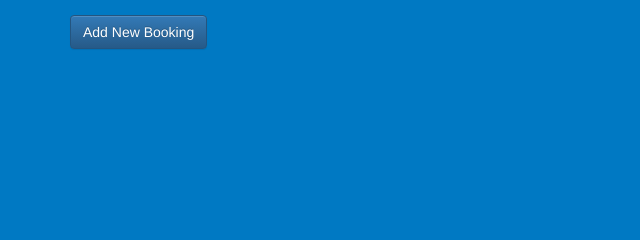
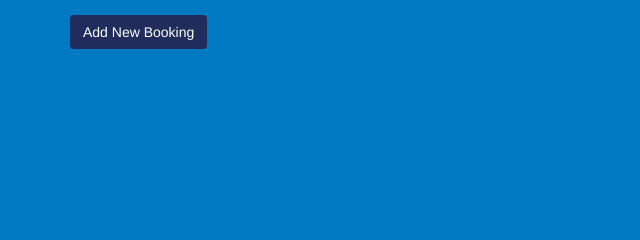
Before and after one commit to pratity4samutpada/TechcodeBooker, a Django app: template techcodebooker/roombooker/templates/communitymanager/bookings.html in a window 1280 px wide. Shown: the part 240-480 px from the top of the page, without its empty margins (0-640 px from the left). Run offline with Django 3.2, Linux system fonts and the light colour scheme; the template is opened without the code that fills it, so the values that code supplies are empty; some libraries are stand-ins or nearby versions.

Commit message:
changed add new buttons to darker blue

```diff
--- a/techcodebooker/roombooker/static/css/dashboard.css
+++ b/techcodebooker/roombooker/static/css/dashboard.css
@@ -114,3 +114,12 @@ button.delete, button.save{
 div.save-delete-container {
     display: inline-block;
 }
+
+.add-new {
+    background-color: rgba(31, 44, 92, 1);
+    color: white;
+}
+
+.add-new:hover {
+    color: white;
+}
--- a/techcodebooker/roombooker/templates/communitymanager/bookings.html
+++ b/techcodebooker/roombooker/templates/communitymanager/bookings.html
@@ -40,7 +40,7 @@
                     </table>
                     <div>
                         <a href="{% url 'new_instance' model='bookings'%}">
-                            <button class="btn btn-primary">Add New Booking</button>
+                            <button class="btn add-new">Add New Booking</button>
                         </a>
                     </div>
                 </div>
--- a/techcodebooker/roombooker/templates/communitymanager/companies.html
+++ b/techcodebooker/roombooker/templates/communitymanager/companies.html
@@ -23,7 +23,7 @@
                     {%endfor%}
                 </table>
                 <div>
-                    <a href="{% url 'new_instance' model='companies' %}"><button class="btn btn-primary">Add New Company</button></a>
+                    <a href="{% url 'new_instance' model='companies' %}"><button class="btn add-new">Add New Company</button></a>
                 </div>
             </div>
         </div>
--- a/techcodebooker/roombooker/templates/communitymanager/rooms.html
+++ b/techcodebooker/roombooker/templates/communitymanager/rooms.html
@@ -26,7 +26,7 @@
                     {%endfor%}
                 </table>
                 <div>
-                    <a href="{% url 'new_instance' model='rooms' %}"><button class="btn btn-primary">Add New Room</button></a>
+                    <a href="{% url 'new_instance' model='rooms' %}"><button class="btn add-new">Add New Room</button></a>
                 </div>
             </div>
         </div>
```
